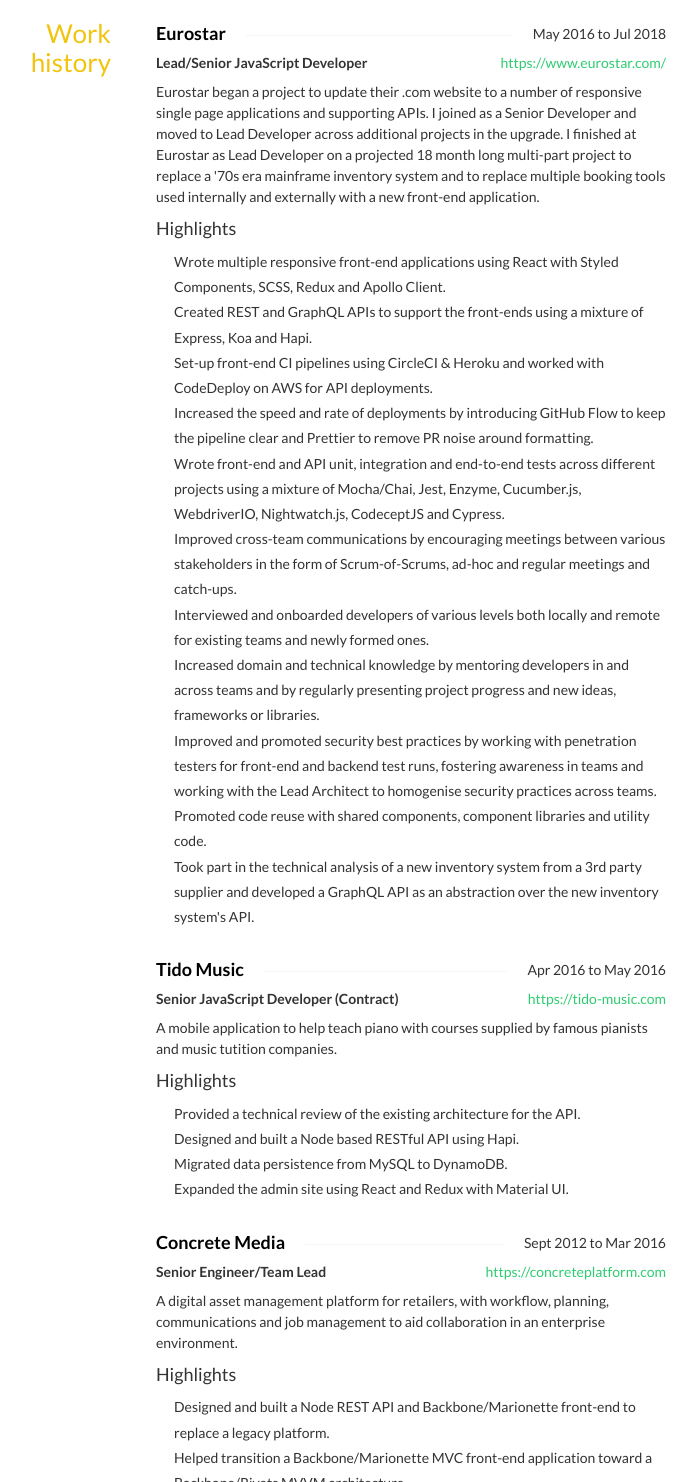
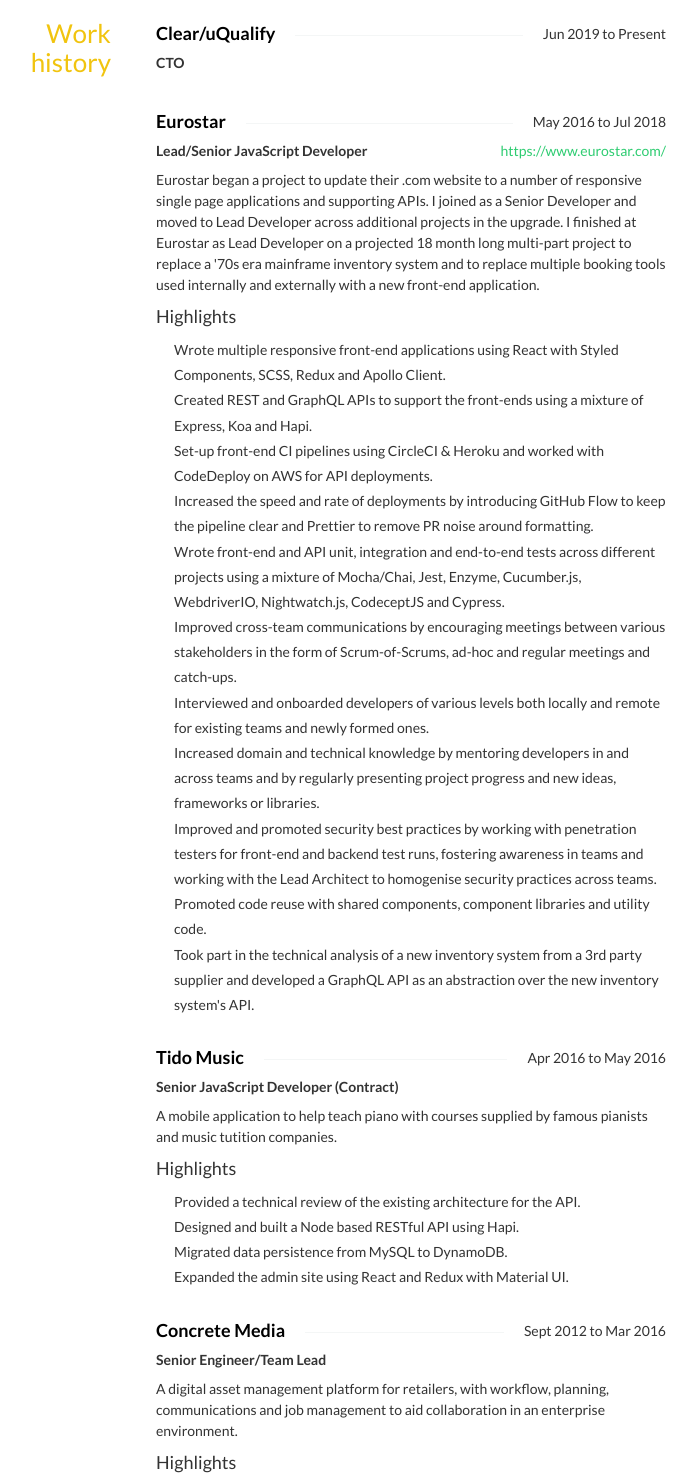
Before and after one commit to adrianblynch/resume, a website: page resume.html in a window 1280 px wide. Shown: the part 820-2302 px from the top of the page, without its empty margins (319-1016 px from the left). Drawn offline with nearby package versions, Linux system fonts and the light colour scheme; some icons are missing.

Commit message:
Remove dead URLs

```diff
--- a/resume.html
+++ b/resume.html
@@ -287,6 +287,15 @@
         <div class="col-sm-12">
 
       <h4 class="strike-through">
+        <span>Clear/uQualify</span>
+        <span class="date">Jun 2019 to Present</span>
+      </h4>
+      <div class="position">CTO</div>
+
+        </div>
+        <div class="col-sm-12">
+
+      <h4 class="strike-through">
         <span>Eurostar</span>
         <span class="date">May 2016 to Jul 2018</span>
       </h4>
@@ -319,9 +328,6 @@
         <span>Tido Music</span>
         <span class="date">Apr 2016 to May 2016</span>
       </h4>
-      <div class="website pull-right">
-        <a href="https://tido-music.com">https://tido-music.com</a>
-      </div>
       <div class="position">Senior JavaScript Developer (Contract)</div>
       <div class="summary">
         <p>A mobile application to help teach piano with courses supplied by famous pianists and music tutition companies.</p>
@@ -341,9 +347,6 @@
         <span>Concrete Media</span>
         <span class="date">Sept 2012 to Mar 2016</span>
       </h4>
-      <div class="website pull-right">
-        <a href="https://concreteplatform.com">https://concreteplatform.com</a>
-      </div>
       <div class="position">Senior Engineer/Team Lead</div>
       <div class="summary">
         <p>A digital asset management platform for retailers, with workflow, planning, communications and job management to aid collaboration in an enterprise environment.</p>
--- a/themes/jsonresume-theme-flat-reordered/index.js
+++ b/themes/jsonresume-theme-flat-reordered/index.js
@@ -599,7 +599,11 @@
     return startDate === endDate ? startDate : `${startDate}${dateRangeSeparator}${endDate}`;
   }
 
-  return startDate || endDate || '';
+  if (startDate) {
+    return `${startDate}${dateRangeSeparator}Present`;
+  }
+
+  return endDate || '';
 }
 
 function normalizeDateRangeSeparator(value) {
```
Also changed, not shown: resume.json (+5 -2 lines).
